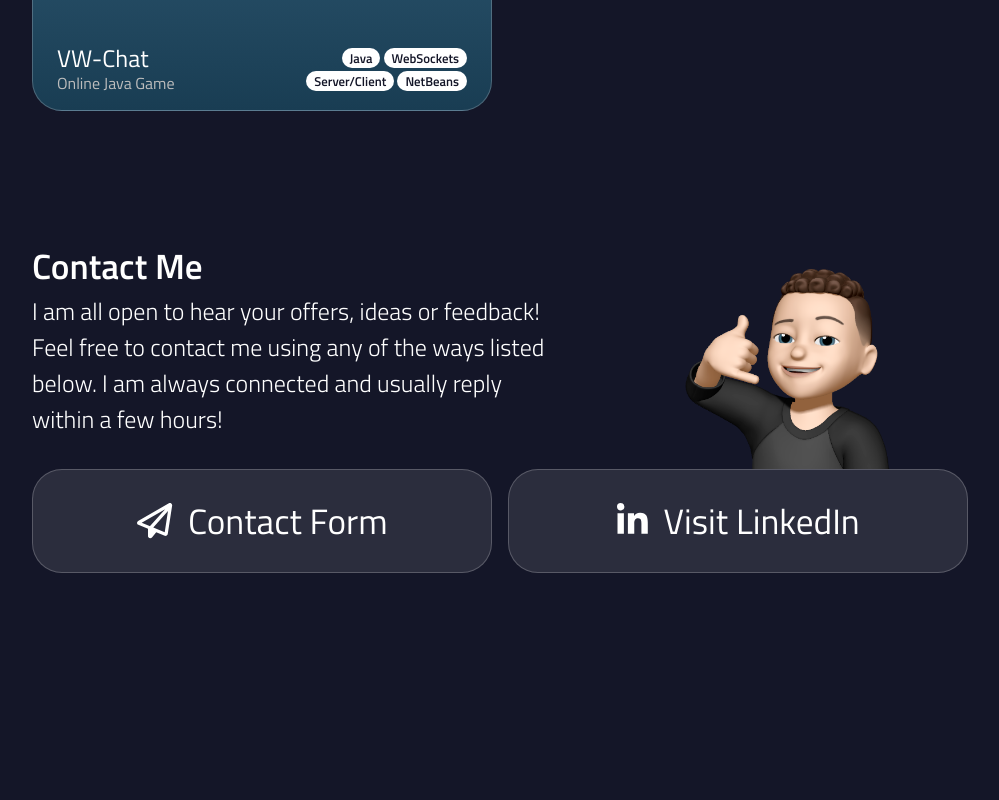
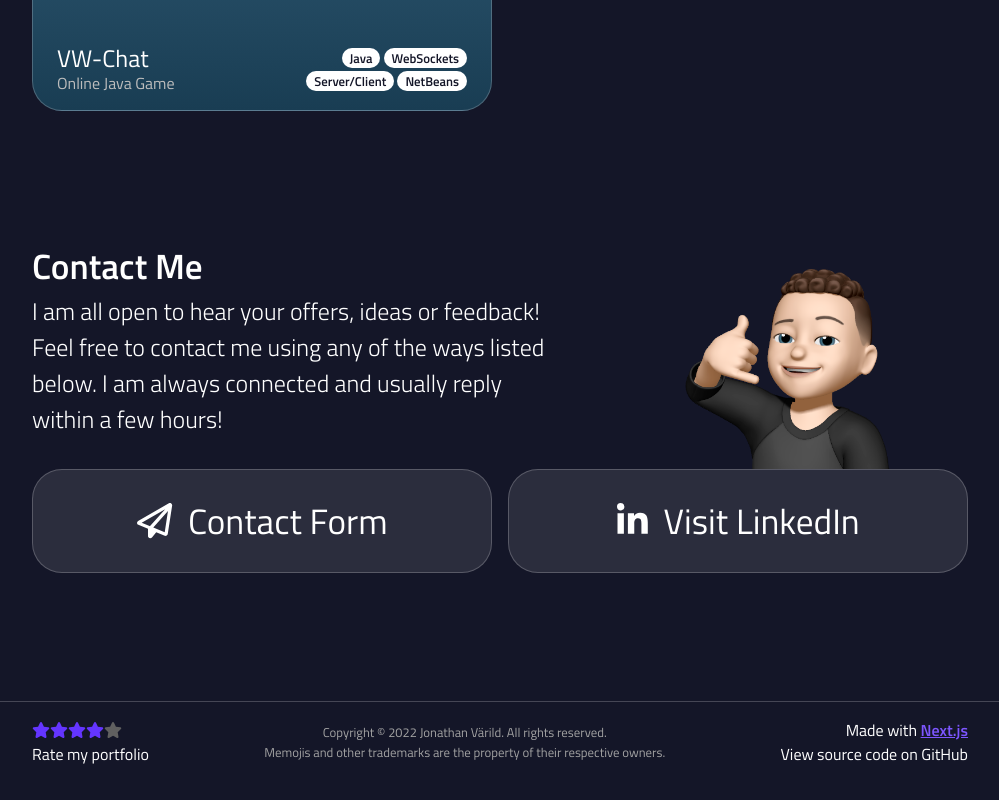
Before and after one commit to JonathanVarild/my-portfolio, a Next.js app: page / in a window 1280 px wide. Shown: the part 2853-3653 px from the top of the page, without its empty margins (140-1139 px from the left). Before the commit the page ends 3554 px from the top, so only its background shows below. Built offline with nearby package versions, Linux system fonts and the light colour scheme.

Commit message:
Added Footer section

```diff
--- /dev/null
+++ b/components/Footer.js
@@ -0,0 +1,32 @@
+import { FontAwesomeIcon } from "@fortawesome/react-fontawesome";
+import { faStar } from "@fortawesome/free-solid-svg-icons";
+import styles from "../styles/footer.module.css";
+
+function Footer() {
+	return (
+		<footer className={styles.footer}>
+			<div className={styles.ratingContainer}>
+				<div className={styles.starContainer}>
+					<FontAwesomeIcon icon={faStar} />
+					<FontAwesomeIcon icon={faStar} />
+					<FontAwesomeIcon icon={faStar} />
+					<FontAwesomeIcon icon={faStar} />
+					<FontAwesomeIcon icon={faStar} className={styles.unchecked} />
+				</div>
+				<div className={styles.subTitle}>Rate my portfolio</div>
+			</div>
+			<div className={styles.copyrightContainer}>
+				<div className={styles.row}>Copyright © 2022 Jonathan Värild. All rights reserved.</div>
+				<div className={styles.row}>Memojis and other trademarks are the property of their respective owners.</div>
+			</div>
+			<div className={styles.githubContainer}>
+				<div className={styles.row}>
+					Made with <a href="https://nextjs.org" target="_blank">Next.js</a>
+				</div>
+				<div className={styles.row}>View source code on GitHub</div>
+			</div>
+		</footer>
+	);
+}
+
+export default Footer;
--- a/pages/index.js
+++ b/pages/index.js
@@ -1,6 +1,7 @@
 import Head from "next/head";
 import AboutSection from "../components/AboutSection";
 import ContactSection from "../components/ContactSection";
+import Footer from "../components/Footer";
 import Header from "../components/Header";
 import ProjectsSection from "../components/ProjectsSection";
 import SkillsSection from "../components/SkillsSection";
@@ -19,6 +20,7 @@ export default function Home() {
 			<SkillsSection />
 			<ProjectsSection />
 			<ContactSection />
+			<Footer />
 		</>
 	);
 }
--- /dev/null
+++ b/styles/footer.module.css
@@ -0,0 +1,39 @@
+.footer {
+	border-top: 1px solid var(--outline-white);
+	display: flex;
+	justify-content: space-between;
+	padding-top: 1rem;
+	margin-bottom: var(--block-margin);
+}
+
+.ratingContainer {
+    display: flex;
+    flex-direction: column;
+    justify-content: center;
+}
+
+.starContainer svg {
+	color: var(--bright-purple);
+}
+
+.unchecked  {
+    color: var(--dark-gray) !important;
+}
+
+.copyrightContainer {
+	display: flex;
+	flex-direction: column;
+	text-align: center;
+	font-size: 0.8rem;
+	justify-content: center;
+	color: var(--contrast-gray);
+}
+
+.githubContainer {
+	text-align: right;
+}
+
+.githubContainer a {
+    color: #7d56ff;
+    font-weight: 600;
+}
```
